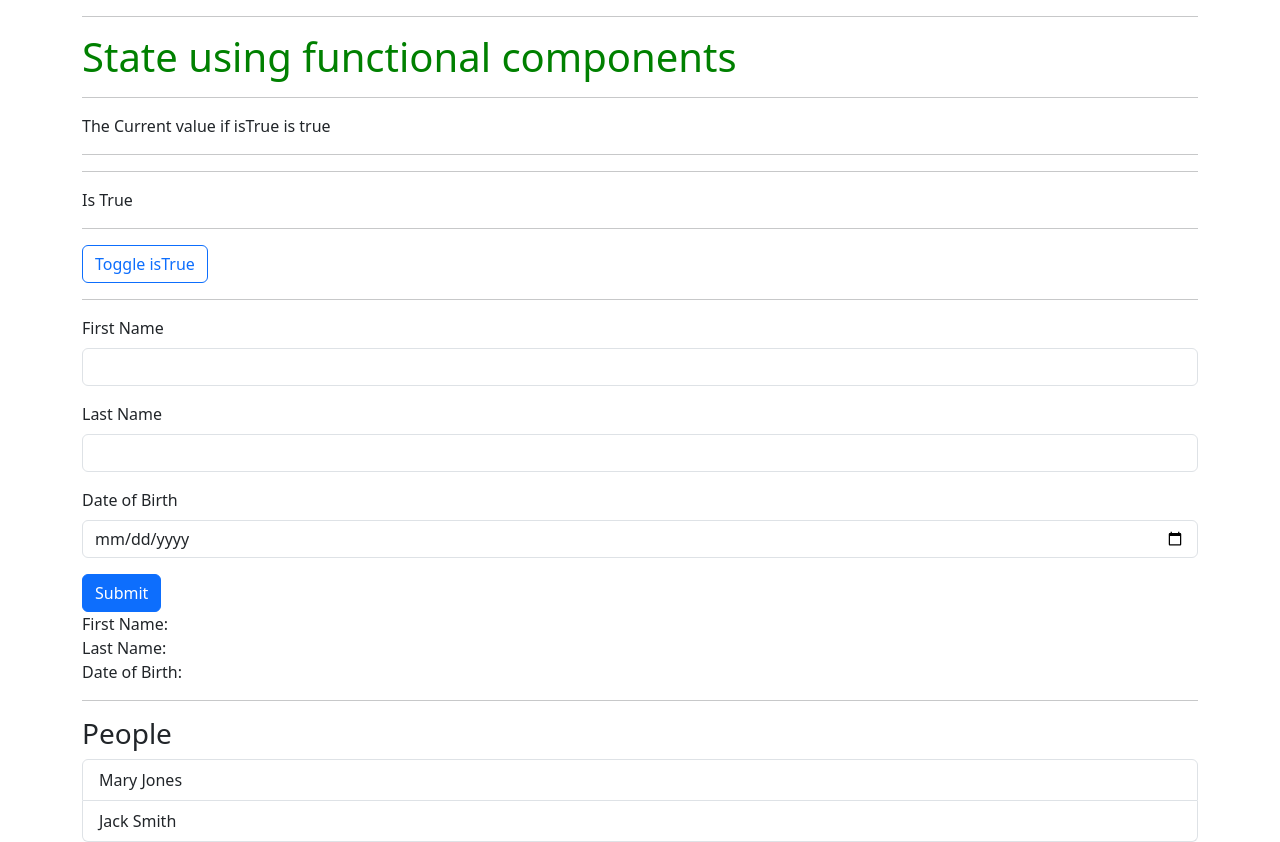
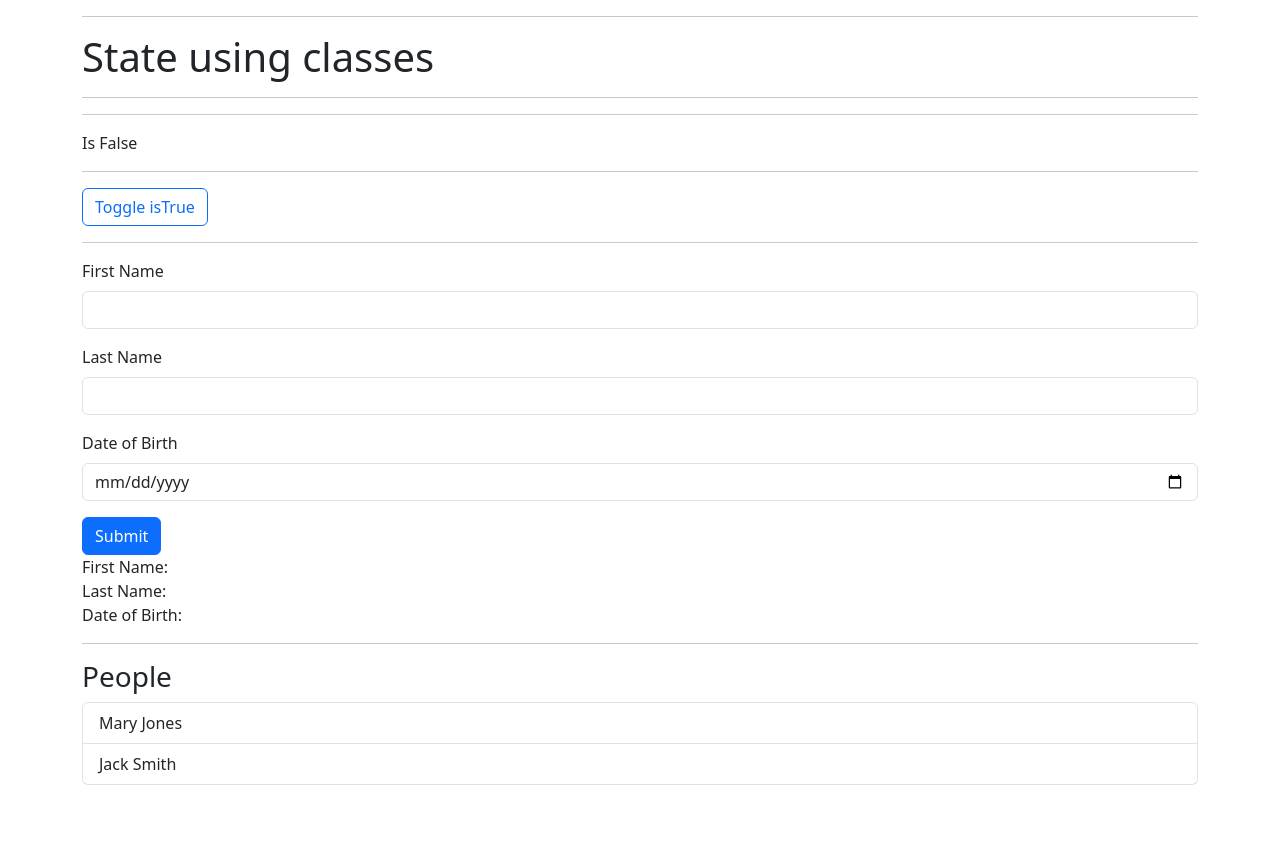
Before and after one commit to umedanaoyuki/full-stack-app-react, a React (Create React App) app: page / in a window 1280 px wide. After the commit the page ends 800 px from the top, so only its background shows below. Built offline with nearby package versions, Linux system fonts and the light colour scheme.

Commit message:
class コンポーネントでの実装

```diff
--- a/src/AppClass.js
+++ b/src/AppClass.js
@@ -1,12 +1,82 @@
 import React, { Component } from "react";
 import "./AppClass.css";
+import Input from "./Input";
 
 export default class AppClass extends Component {
   constructor(props) {
     super(props);
+
+    this.lastNameRef = React.createRef();
+    this.firstNameRef = React.createRef();
+    this.dobRef = React.createRef();
+
     this.state = {
       isTrue: false,
+      crowd: [],
     };
+  }
+
+  setFirstName(newName) {
+    this.setState({ firstName: newName });
+  }
+
+  handleSubmit = (event) => {
+    event.preventDefault();
+
+    if (this.state.lastName !== "") {
+      this.addPerson(this.state.firstName, this.state.lastName, this.state.dob);
+    }
+  };
+
+  addPerson(newFirst, newLast, newDob) {
+    // オブジェクトの作成
+    let newPerson = {
+      id: this.state.crowd.length + 1,
+      firstName: newFirst,
+      lastName: newLast,
+      dob: newDob,
+    };
+
+    const newList = this.state.crowd.concat(newPerson);
+
+    const sorted = newList.sort((a, b) => {
+      if (a.lastName < b.lastName) {
+        return -1;
+      } else if (a.lastName > b.lastName) {
+        return 1;
+      } else {
+        return 0;
+      }
+    });
+
+    this.setState({ crowd: sorted });
+    this.setState({ firstName: "", lastName: "", dob: "" });
+
+    this.firstNameRef.current.value = "";
+    this.lastNameRef.current.value = "";
+    this.dobRef.current.value = "";
+  }
+
+  componentDidMount() {
+    this.setState({
+      firstName: "",
+      lastName: "",
+      dob: "",
+      crowd: [
+        {
+          id: 1,
+          firstName: "Mary",
+          lastName: "Jones",
+          dob: "1997-05-02",
+        },
+        {
+          id: 2,
+          firstName: "Jack",
+          lastName: "Smith",
+          dob: "1999-02-04",
+        },
+      ],
+    });
   }
 
   toggleTrue = () => {
@@ -41,6 +111,67 @@ export default class AppClass extends Component {
         >
           Toggle isTrue
         </a>
+
+        <hr />
+
+        <form autoComplete="off" onSubmit={this.handleSubmit}>
+          <div className="mb-3">
+            <label className="form-label" htmlFor="first-name">
+              First Name
+            </label>
+            <input
+              type="text"
+              name="first-name"
+              id="first-name"
+              autoComplete="first-name-new"
+              className="form-control"
+              ref={this.firstNameRef}
+              onChange={(event) => this.setFirstName(event.target.value)}
+            />
+          </div>
+
+          <Input
+            title="Last Name"
+            type="text"
+            ref={this.lastNameRef}
+            name="last-name"
+            id="last-name"
+            autoComplete="last-name-new"
+            className="form-control"
+            onChange={(event) =>
+              this.setState({ lastName: event.target.value })
+            }
+          />
+
+          <Input
+            title="Date of Birth"
+            type="date"
+            ref={this.dobRef}
+            name="dob"
+            id="dob"
+            autoComplete="dob-new"
+            className="form-control"
+            onChange={(event) => this.setState({ dob: event.target.value })}
+          />
+
+          <input type="submit" value="Submit" className="btn btn-primary" />
+        </form>
+
+        <div>
+          First Name: {this.state.firstName} <br />
+          Last Name: {this.state.lastName} <br />
+          Date of Birth: {this.state.dob} <br />
+        </div>
+
+        <hr />
+        <h3>People</h3>
+        <ul className="list-group">
+          {this.state.crowd.map((m) => (
+            <li key={m.id} className="list-group-item">
+              {m.firstName} {m.lastName}
+            </li>
+          ))}
+        </ul>
       </>
     );
   }
--- a/src/index.js
+++ b/src/index.js
@@ -1,7 +1,7 @@
 import React from "react";
 import ReactDOM from "react-dom/client";
-// import AppClass from "./AppClass";
-import App from "./App";
+import AppClass from "./AppClass";
+// import App from "./App";
 
 const root = ReactDOM.createRoot(document.getElementById("root"));
 root.render(
@@ -9,7 +9,8 @@ root.render(
     <div className="container">
       <div className="row">
         <div className="col">
-          <App msg="State using functional components" />
+          <AppClass msg="State using classes" />
+          {/* <App msg="State using functional components" /> */}
         </div>
       </div>
     </div>
```
